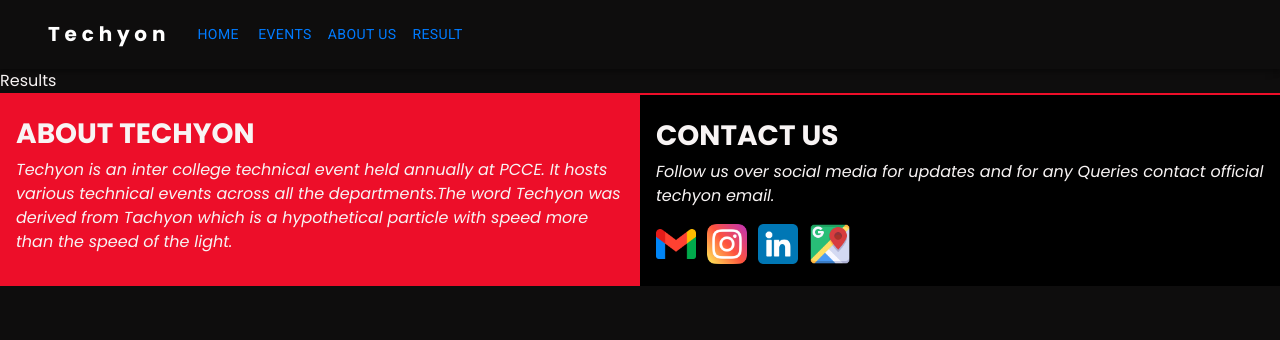
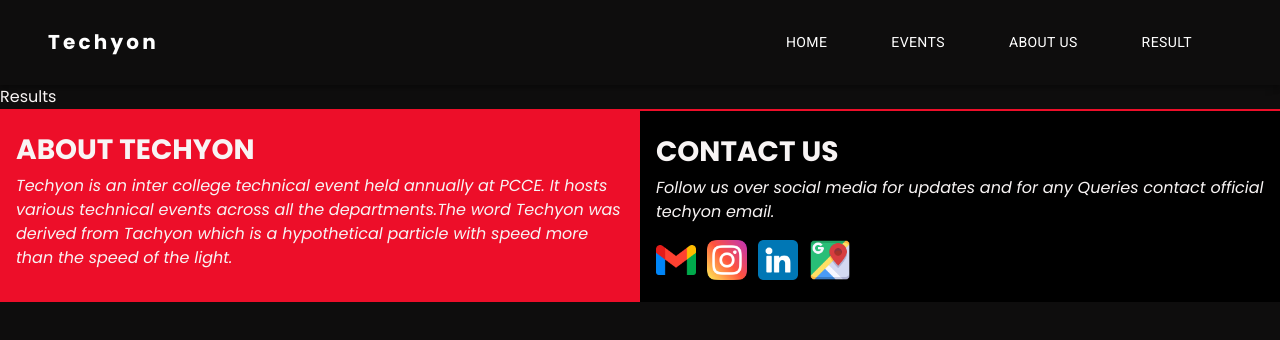
Before and after one commit to TECHYON2022/TECHYON2022, a React (Create React App) app in the folder client/: page /result in a window 1280 px wide. Shown: the top 340 px of the page. Built offline with nearby package versions, Linux system fonts and the light colour scheme.

Commit message:
style: nav-items alignment

```diff
--- a/client/src/components/Navbar.jsx
+++ b/client/src/components/Navbar.jsx
@@ -7,39 +7,30 @@ import Typography from "@mui/material/Typography";
 import Menu from "@mui/material/Menu";
 import MenuIcon from "@mui/icons-material/Menu";
 import Container from "@mui/material/Container";
-// import Avatar from "@mui/material/Avatar";
 import Button from "@mui/material/Button";
-// import Tooltip from "@mui/material/Tooltip";
 import MenuItem from "@mui/material/MenuItem";
 import { NavLink } from "react-router-dom";
-// import AdbIcon from '@mui/icons-material/Adb';
+import '../styles/navBar.css';
 
 
 const pages = [
   {name: "Home", path: "/"},
-  {name: "Events", path: "/#events"},
+  {name: "Events", path: "#events"},
   {name: "About Us", path: "about"},
   {name: "Result", path: "result"}
 ];
 
 const Navbar = () => {
   const [anchorElNav, setAnchorElNav] = useState(null);
-  // const [anchorElUser, setAnchorElUser] = useState(null);
+
 
   const handleOpenNavMenu = (event) => {
     setAnchorElNav(event.currentTarget);
   };
-  // const handleOpenUserMenu = (event) => {
-  //   setAnchorElUser(event.currentTarget);
-  // };
 
   const handleCloseNavMenu = () => {
     setAnchorElNav(null);
   };
-
-  // const handleCloseUserMenu = () => {
-  //   setAnchorElUser(null);
-  // };
 
   return (
     <AppBar position="static" sx={{ background: "#0e0d0d" }}>
@@ -56,7 +47,7 @@ const Navbar = () => {
               display: { xs: "none", md: "flex" },
               fontFamily: "Poppins",
               fontWeight: 700,
-              letterSpacing: ".3rem",
+              letterSpacing: ".2rem",
               color: "inherit",
               textDecoration: "none",
             }}
@@ -90,13 +81,14 @@ const Navbar = () => {
               open={Boolean(anchorElNav)}
               onClose={handleCloseNavMenu}
               sx={{
-                display: { xs: "block", md: "none" },
+                display: { xs: "block", md: "none" }
               }}
+              PaperProps={{sx: {width: '90%', backgroundColor: 'grey'}}}
             >
               {pages.map((page) => (
                 <MenuItem key={page.name} onClick={handleCloseNavMenu}>
                   <Typography textAlign="center">
-                    <NavLink to={page.path}>{page.name}</NavLink>
+                    <NavLink className={`link`} to={page.path}>{page.name}</NavLink>
                   </Typography>
                 </MenuItem>
               ))}
@@ -114,23 +106,21 @@ const Navbar = () => {
               flexGrow: 1,
               fontFamily: "Poppins",
               fontWeight: 700,
-              letterSpacing: ".3rem",
+              letterSpacing: ".2rem",
               color: "inherit",
               textDecoration: "none",
             }}
           >
             Techyon
           </Typography>
-          {/* TODO: right aligning the nav items */}
-          <Box sx={{ flexGrow: 1, display: { xs: "none", md: "flex" } }}>
+          <Box sx={{ flexGrow: 1, display: { xs: "none", md: "flex" }, justifyContent: "flex-end" }}>
             {pages.map((page) => (
               <Button
                 key={page.name}
                 onClick={handleCloseNavMenu}
-                sx={{ my: 2, color: "white", display: "block" }}
+                sx={{ my: 2, mr: 2, color: "white", display: "block" }}
               >
-                <NavLink to={page.path}>{page.name}</NavLink>
-                {/* TODO: apply link styling */}
+                <NavLink to={page.path} className={`nav-link ${(navData) => (navData.isActive ? 'active-link' : '')}`}>{page.name}</NavLink>
               </Button>
             ))}
           </Box>
--- /dev/null
+++ b/client/src/styles/navBar.css
@@ -0,0 +1,17 @@
+.link{
+    text-decoration: none;
+    font-family: 'poppins';
+    font-weight: 600;
+    color: #ED0E29;
+}
+.nav-link{
+    color: white;
+    text-decoration: none;
+}
+.nav-link:hover{
+
+}
+.active-link{
+    color: #ED0E29;
+    border-bottom: 2px solid #ED0E29;
+}
```
